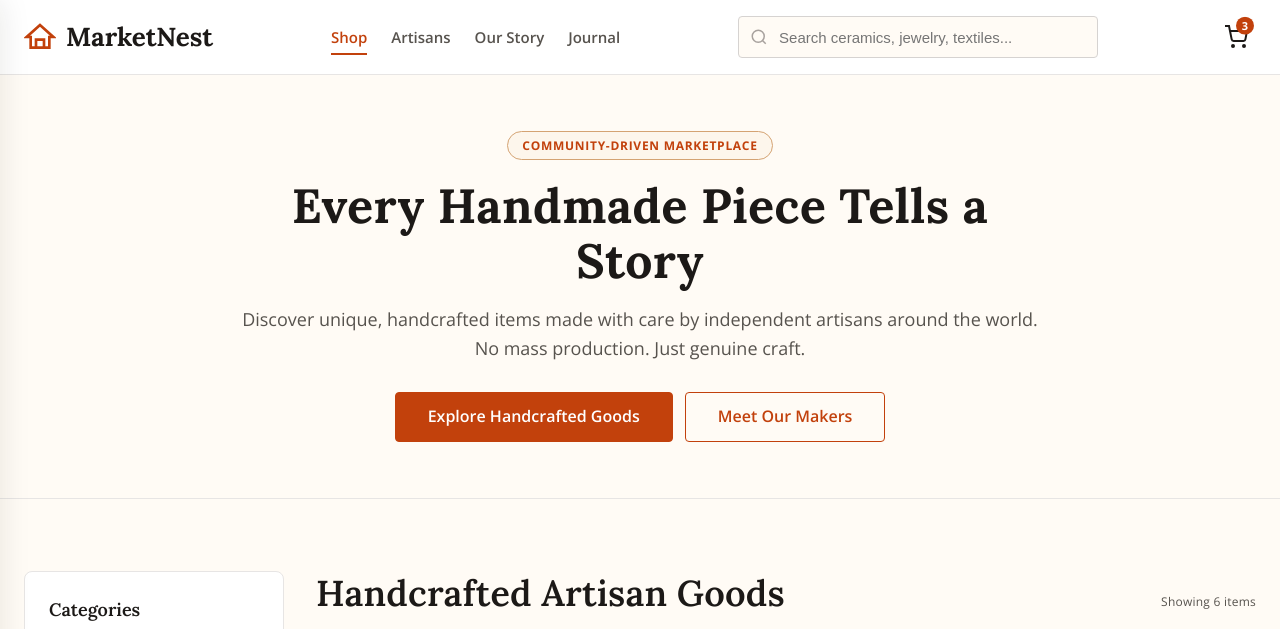
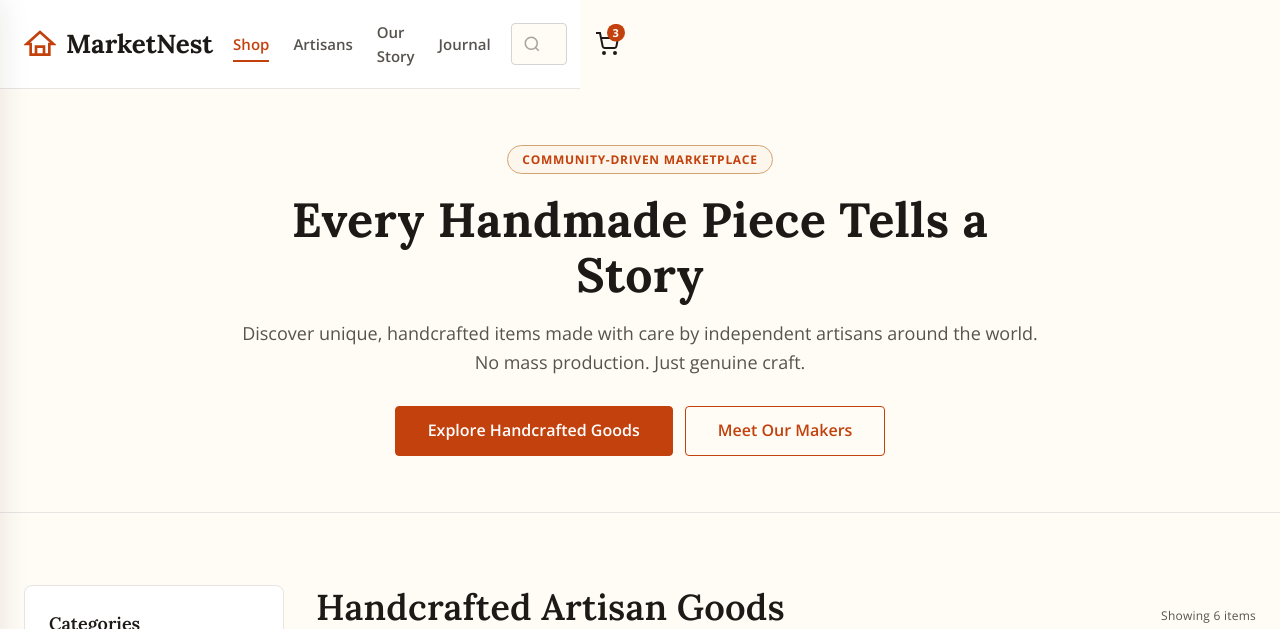
Before and after one commit to Rahaf-Alghalaini/handMade, a plain HTML site: page index.html in a window 1280 px wide. Shown: the top 629 px of the page. Drawn offline with nearby package versions, Linux system fonts and the light colour scheme.

Commit message:
edit css

```diff
--- a/style.css
+++ b/style.css
@@ -106,9 +106,7 @@
     -webkit-tap-highlight-color: transparent;
 }
 
-html {
-    scroll-behavior: smooth;
-}
+
 
 body {
     background-color: var(--color-bg);
@@ -117,6 +115,7 @@ body {
     font-size: 16px;
     line-height: 1.6;
     overflow-x: hidden;
+    width: 100%;
 }
 
 /* Hidden inputs for pure CSS state management */
@@ -152,7 +151,7 @@ body {
    Buttons
    ========================================================================== */
 .btn {
-    display: inline-flex;
+    display: flex;
     align-items: center;
     justify-content: center;
     font-family: var(--font-body);
@@ -211,22 +210,27 @@ body {
    Header & Navigation
    ========================================================================== */
 header {
+        width: 580px;
     background-color: var(--color-surface);
     border-bottom: 1px solid var(--color-border-subtle);
-    position: sticky;
+
     top: 0;
-    z-index: 40;
+    z-index: 100;
     animation: slideDown 0.4s ease-out;
+
+
 }
 
 .header-container {
-    max-width: 1280px;
+    max-width: 100%;
+
     margin: 0 auto;
     padding: 16px 24px;
     display: flex;
     align-items: center;
     justify-content: space-between;
-    gap: 24px;
+    gap: 20px;
+    box-sizing: border-box;
 }
 
 .brand-logo {
@@ -606,9 +610,9 @@ header {
 .category-scroll {
     display: flex;
     gap: 10px;
-    overflow-x: auto;
+
     padding-bottom: 8px;
-    scrollbar-width: thin;
+
 }
 
 .category-chip {
@@ -1225,10 +1229,17 @@ footer {
 /* ==========================================================================
    Responsive Breakpoints
    ========================================================================== */
+   html{
+    font-size: calc((100/11)* 1rem) !important;
+    scroll-behavior:smooth !important;
+
+
+   }
 @media (max-width: 1024px) {
     .main-container {
         grid-template-columns: 220px 1fr;
         gap: 20px;
+        font-size:81% !important;
     }
     .product-grid {
         grid-template-columns: repeat(2, 1fr);
@@ -1239,6 +1250,7 @@ footer {
     .main-container {
         grid-template-columns: 1fr;
         padding: 20px 16px 48px 16px;
+        font-size:72% !important;
     }
 
     .header-search,
@@ -1290,6 +1302,7 @@ footer {
 @media (max-width: 480px) {
     .product-grid {
         grid-template-columns: 1fr;
+        font-size: 91% !important;
     }
 
     .footer-container {
```
